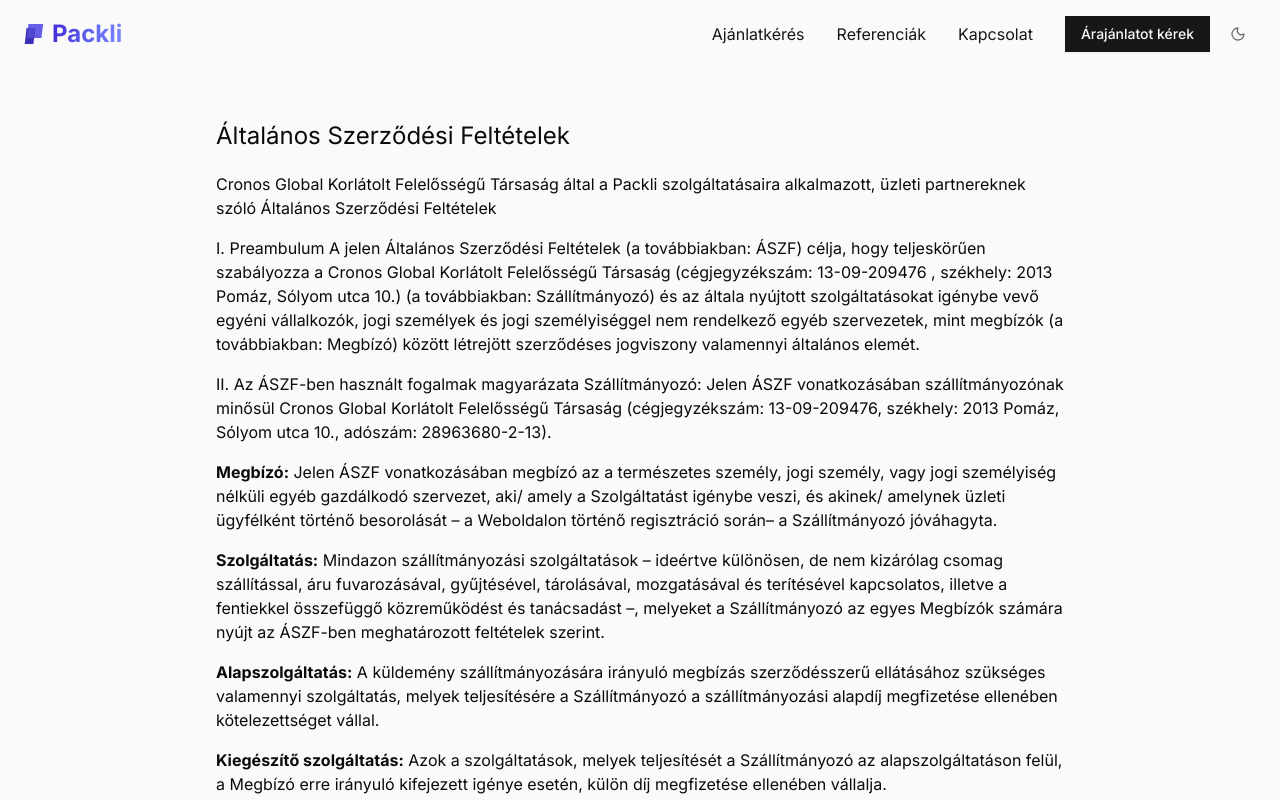
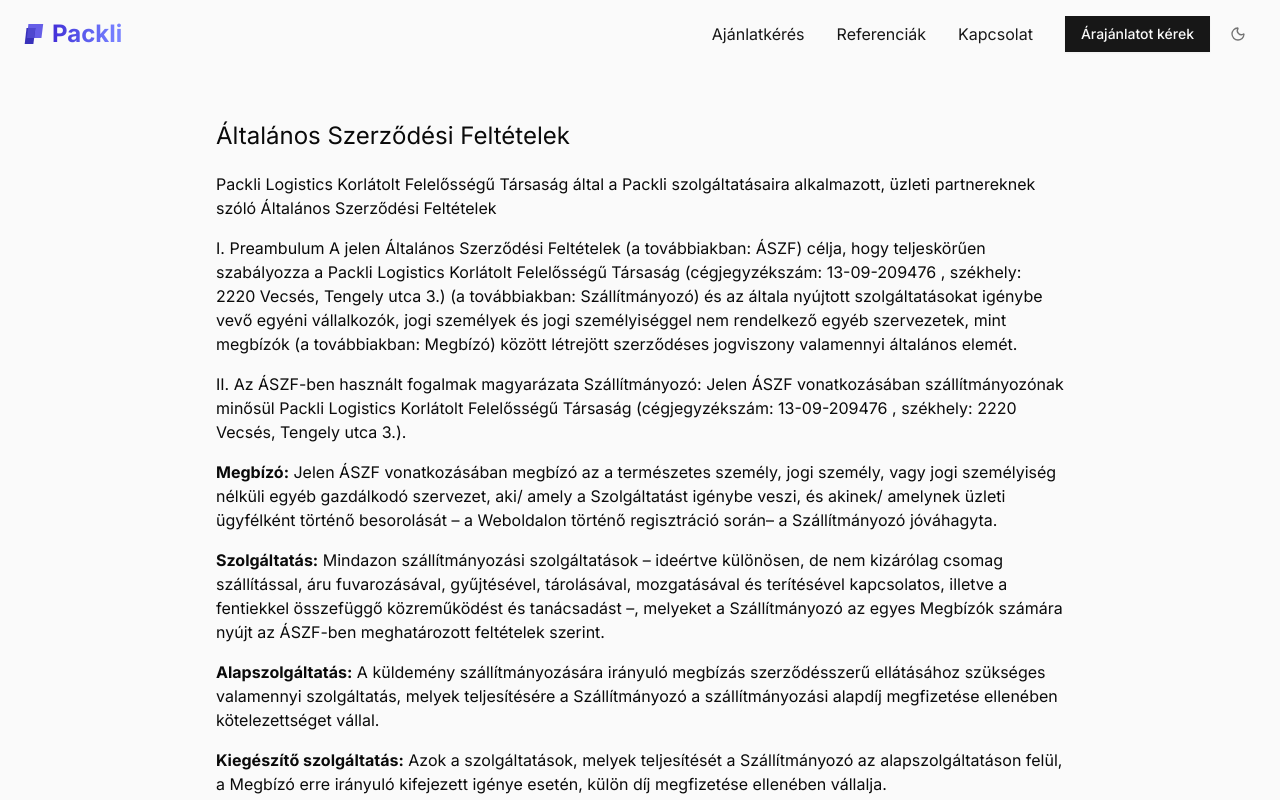
Before and after one commit to packli-hu/landing.packli.hu, a Next.js app: page /doc/terms in a window 1280 px wide. Shown: the top 800 px of the page. Built offline with nearby package versions, Linux system fonts and the light colour scheme.

Commit message:
feat: cronos -> packli

```diff
--- a/app/(app)/doc/terms/page.jsx
+++ b/app/(app)/doc/terms/page.jsx
@@ -12,9 +12,9 @@
         <div className="container mx-auto px-6 grid gap-5">
           <div className="prose w-full max-w-4xl mx-auto p-6">
             <h1 className="text-2xl mb-5">Általános Szerződési Feltételek</h1>
-      <p className="mb-4">Cronos Global Korlátolt Felelősségű Társaság által a Packli szolgáltatásaira alkalmazott, üzleti partnereknek szóló Általános Szerződési Feltételek</p>
-      <p className="mb-4">I. Preambulum A jelen Általános Szerződési Feltételek (a továbbiakban: ÁSZF) célja, hogy teljeskörűen szabályozza a Cronos Global Korlátolt Felelősségű Társaság (cégjegyzékszám: 13-09-209476 , székhely: 2013 Pomáz, Sólyom utca 10.) (a továbbiakban: Szállítmányozó) és az általa nyújtott szolgáltatásokat igénybe vevő egyéni vállalkozók, jogi személyek és jogi személyiséggel nem rendelkező egyéb szervezetek, mint megbízók (a továbbiakban: Megbízó) között létrejött szerződéses jogviszony valamennyi általános elemét.</p>
-      <p className="mb-4">II. Az ÁSZF-ben használt fogalmak magyarázata Szállítmányozó: Jelen ÁSZF vonatkozásában szállítmányozónak minősül Cronos Global Korlátolt Felelősségű Társaság (cégjegyzékszám: 13-09-209476, székhely: 2013 Pomáz, Sólyom utca 10., adószám: 28963680-2-13).</p>
+      <p className="mb-4">Packli Logistics Korlátolt Felelősségű Társaság által a Packli szolgáltatásaira alkalmazott, üzleti partnereknek szóló Általános Szerződési Feltételek</p>
+      <p className="mb-4">I. Preambulum A jelen Általános Szerződési Feltételek (a továbbiakban: ÁSZF) célja, hogy teljeskörűen szabályozza a Packli Logistics Korlátolt Felelősségű Társaság (cégjegyzékszám: 13-09-209476 , székhely: 2220 Vecsés, Tengely utca 3.) (a továbbiakban: Szállítmányozó) és az általa nyújtott szolgáltatásokat igénybe vevő egyéni vállalkozók, jogi személyek és jogi személyiséggel nem rendelkező egyéb szervezetek, mint megbízók (a továbbiakban: Megbízó) között létrejött szerződéses jogviszony valamennyi általános elemét.</p>
+      <p className="mb-4">II. Az ÁSZF-ben használt fogalmak magyarázata Szállítmányozó: Jelen ÁSZF vonatkozásában szállítmányozónak minősül Packli Logistics Korlátolt Felelősségű Társaság (cégjegyzékszám: 13-09-209476 , székhely: 2220 Vecsés, Tengely utca 3.).</p>
       <p className="mb-4"><strong>Megbízó:</strong> Jelen ÁSZF vonatkozásában megbízó az a természetes személy, jogi személy, vagy jogi személyiség nélküli egyéb gazdálkodó szervezet, aki/ amely a Szolgáltatást igénybe veszi, és akinek/ amelynek üzleti ügyfélként történő besorolását – a Weboldalon történő regisztráció során– a Szállítmányozó jóváhagyta.</p>
       <p className="mb-4"><strong>Szolgáltatás:</strong> Mindazon szállítmányozási szolgáltatások – ideértve különösen, de nem kizárólag csomag szállítással, áru fuvarozásával, gyűjtésével, tárolásával, mozgatásával és terítésével kapcsolatos, illetve a fentiekkel összefüggő közreműködést és tanácsadást –, melyeket a Szállítmányozó az egyes Megbízók számára nyújt az ÁSZF-ben meghatározott feltételek szerint.</p>
       <p className="mb-4"><strong>Alapszolgáltatás:</strong> A küldemény szállítmányozására irányuló megbízás szerződésszerű ellátásához szükséges valamennyi szolgáltatás, melyek teljesítésére a Szállítmányozó a szállítmányozási alapdíj megfizetése ellenében kötelezettséget vállal.</p>
--- a/components/footer.tsx
+++ b/components/footer.tsx
@@ -112,7 +112,7 @@
               rel="noopener noreferrer"
               className="text-foreground hover:text-indigo-600 hover:underline"
             >
-              Cronos Global Kft
+              Packli Logistics Kft
             </a>
           </p>
         </div>
```
Also changed, not shown: app/(app)/doc/privacy/page.tsx (+4 -4 lines).
